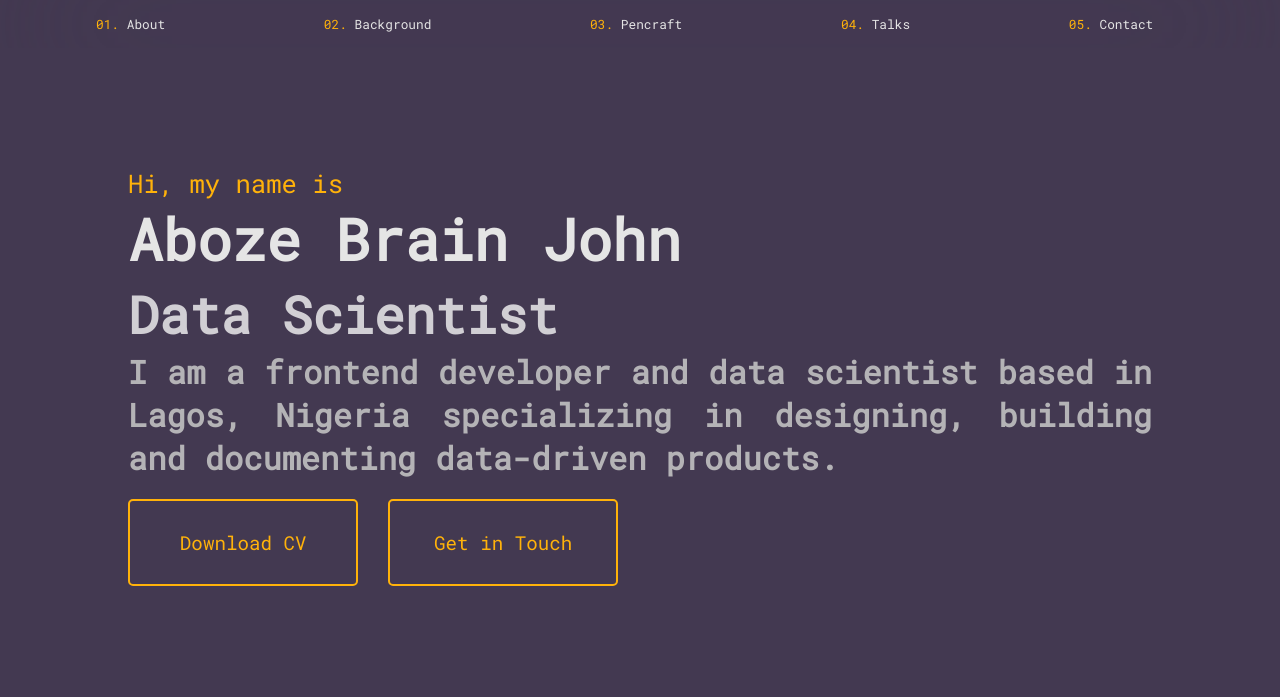
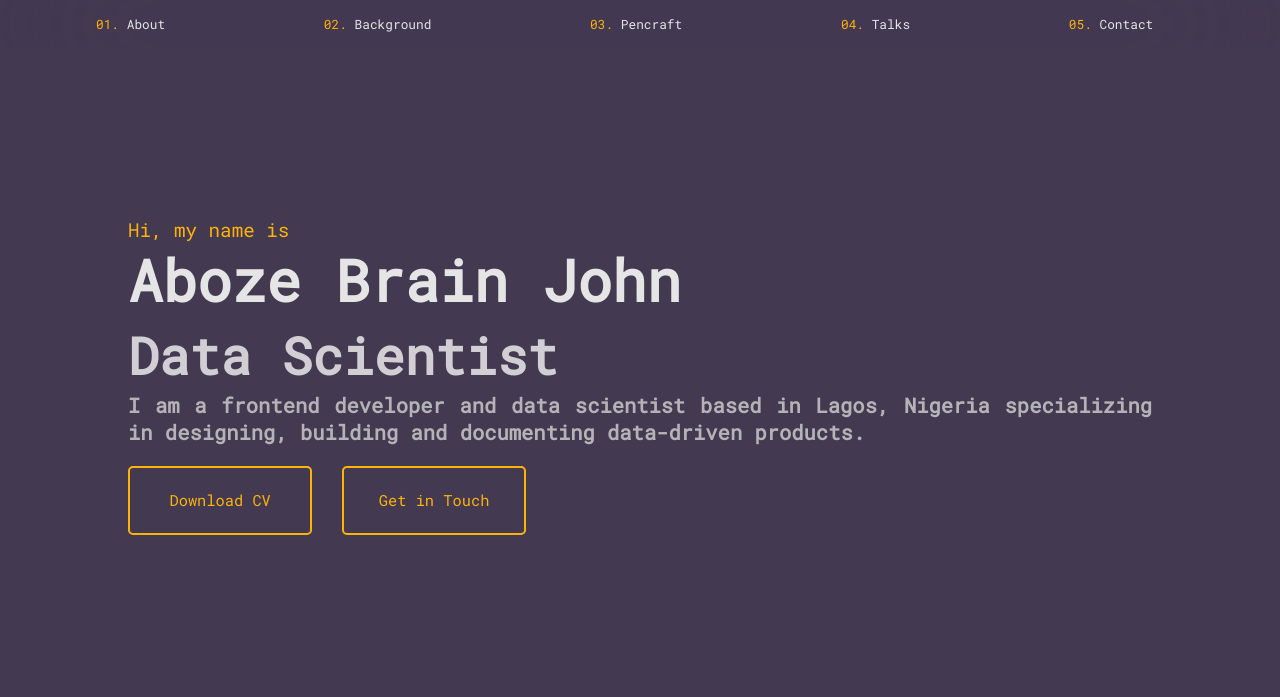
Before and after one commit to codebrain001/Portfolio_website, a plain HTML site: page index.html in a window 1280 px wide. Shown: the top 697 px of the page. Drawn offline with nearby package versions, Linux system fonts and the light colour scheme.

Commit message:
Fixed large screen landing page layout

```diff
--- a/scripts/script.js
+++ b/scripts/script.js
@@ -36,25 +36,26 @@ let nav_interative = () => {
 nav_interative();
 
 
+// Landing Page animination
+let textWrapper = document.querySelector('#skills');
+textWrapper.innerHTML = textWrapper.textContent.replace(/\S/g, "<span class='letter'>$&</span>");
 
-//Landing Page animination
-// let textWrapper = document.querySelector('#skills');
-// textWrapper.innerHTML = textWrapper.textContent.replace(/\S/g, "<span class='letter'>$&</span>");
+anime.timeline({loop: true})
+  .add({
+    targets: '#skills .letter',
+    opacity: [0,1],
+    easing: "easeInOutQuad",
+    duration: 2250,
+    delay: (el, i) => 150 * (i+1)
+  }).add({
+    targets: '#skills',
+    opacity: 0,
+    duration: 1000,
+    easing: "easeOutExpo",
+    delay: 1000
+  });
 
-// anime.timeline({loop: true})
-//   .add({
-//     targets: '#skills .letter',
-//     opacity: [0,1],
-//     easing: "easeInOutQuad",
-//     duration: 2250,
-//     delay: (el, i) => 150 * (i+1)
-//   }).add({
-//     targets: '#skills',
-//     opacity: 0,
-//     duration: 1000,
-//     easing: "easeOutExpo",
-//     delay: 1000
-//   });
+
 
 
 // function content1(){
--- a/styles/style.css
+++ b/styles/style.css
@@ -218,7 +218,7 @@ div.landing-page {
 div.landing-page > h4 {
   color: #ffb20a;
   font-weight: lighter;
-  font-size: 2vw;
+  font-size: 1.5vw;
   padding-bottom: 0.025em;
 }
 
@@ -241,7 +241,7 @@ div.landing-page > h3 {
   font-weight: bold;
   word-wrap: break-word;
   text-align: justify;
-  font-size: 2.5vw;
+  font-size: 1.6vw;
 }
 
 div.landing-button button {
@@ -249,7 +249,7 @@ div.landing-button button {
   color: #ffb20a;
   border: 2px solid #ffb20a;
   border-radius: 5px;
-  font-size: 1.5vw;
+  font-size: 1.2vw;
   text-align: center;
   text-decoration: none;
   padding: 10px;
```
Lines whose indentation alone changed are shown as unchanged.
